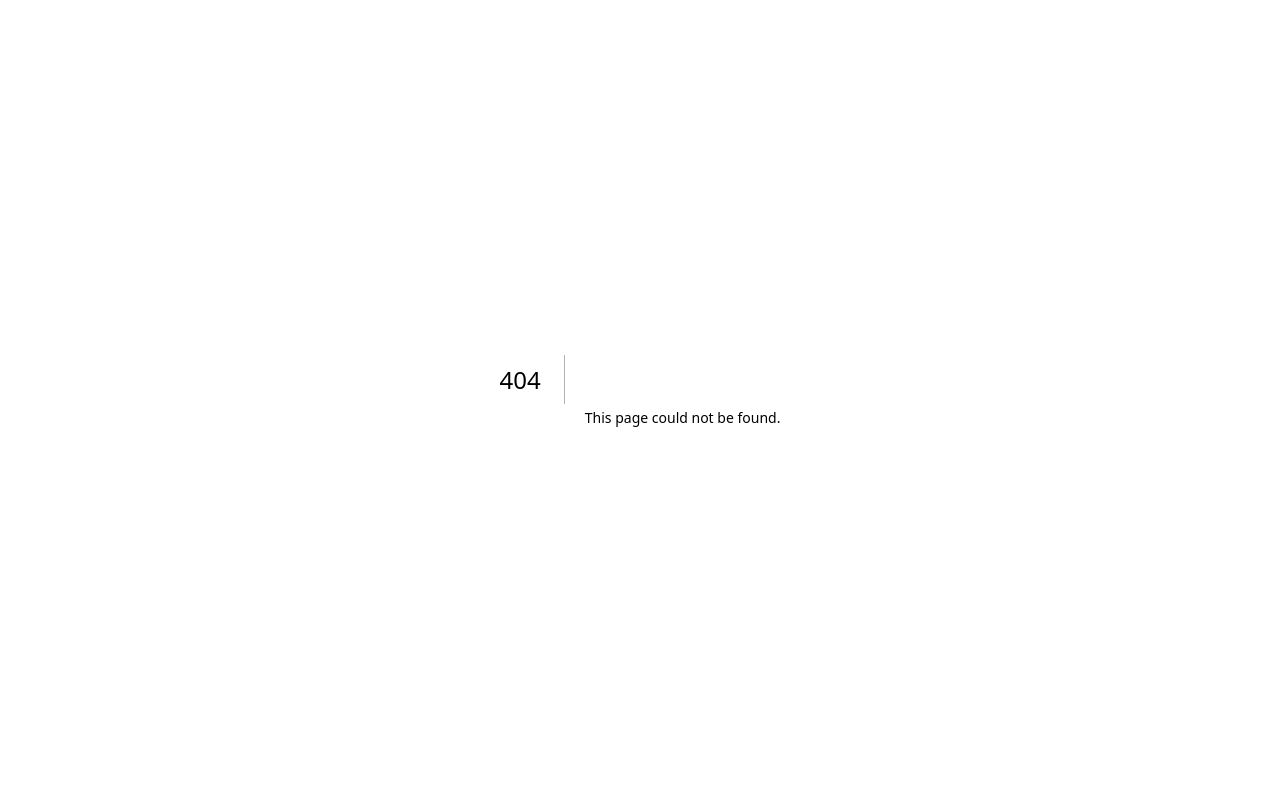
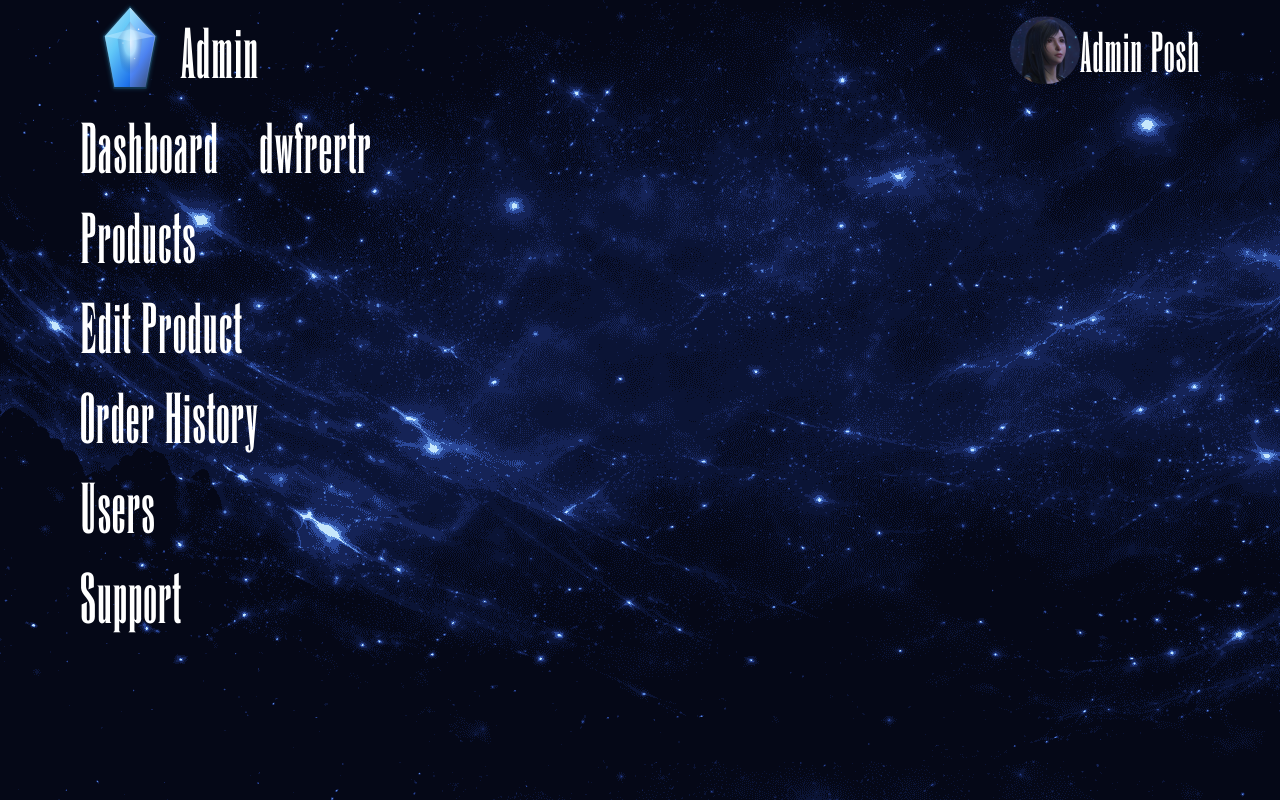
Before and after one commit to PoshX1z/Final-Fantasy, a Next.js app: page /admin/dashboard in a window 1280 px wide. Before the commit this address had no page. Built offline with nearby package versions, Linux system fonts and the light colour scheme.

Commit message:
chore: admin header and sidebar

```diff
--- /dev/null
+++ b/app/admin/dashboard/page.tsx
@@ -0,0 +1,5 @@
+import React from "react";
+
+export default function page() {
+  return <div>dwfrertr</div>;
+}
--- /dev/null
+++ b/app/admin/layout.tsx
@@ -0,0 +1,22 @@
+import Header from "@/components/shared/admin/Header";
+import { SideBar } from "@/components/shared/admin/SideBar";
+
+export default function AdminLayout({
+  children,
+}: {
+  children: React.ReactNode;
+}) {
+  return (
+    <div>
+      <div>
+        <Header />
+      </div>
+      <div className="flex">
+        <div>
+          <SideBar />
+        </div>
+        <main>{children}</main>
+      </div>
+    </div>
+  );
+}
--- /dev/null
+++ b/app/admin/page.tsx
@@ -0,0 +1,3 @@
+export default function AdminPage() {
+  return <div>Admin Page</div>;
+}
--- /dev/null
+++ b/components/shared/admin/Header.tsx
@@ -0,0 +1,32 @@
+import Image from "next/image";
+import Link from "next/link";
+import React from "react";
+
+const Header = () => {
+  return (
+    <div className="flex justify-between">
+      <div className="flex items-center">
+        <Image
+          src="/logo.svg"
+          width={100}
+          height={100}
+          alt="logo"
+          loading="eager"
+        />
+        <Link href="/admin/dashboard">Admin </Link>
+      </div>
+      <div className="flex items-center">
+        <Image
+          src="/avatar.png"
+          width={70}
+          height={70}
+          alt="profile-icon"
+          className="rounded-full"
+        />
+        <p className="text-5xl">Admin Posh</p>
+      </div>
+    </div>
+  );
+};
+
+export default Header;
--- /dev/null
+++ b/components/shared/admin/SideBar.tsx
@@ -0,0 +1,28 @@
+import Link from "next/link";
+
+export const SideBar = () => {
+  return (
+    <div>
+      <ul>
+        <Link href="/admin/dashboard">
+          <li>Dashboard</li>
+        </Link>
+        <Link href="/admin/allProducts">
+          <li>Products</li>
+        </Link>
+        <Link href="/admin/edit">
+          <li>Edit Product</li>
+        </Link>
+        <Link href="/admin/history">
+          <li>Order History</li>
+        </Link>
+        <Link href="/admin/authorizedStore">
+          <li>Users</li>
+        </Link>
+        <Link href="/admin/calendar">
+          <li>Support</li>
+        </Link>
+      </ul>
+    </div>
+  );
+};
```
